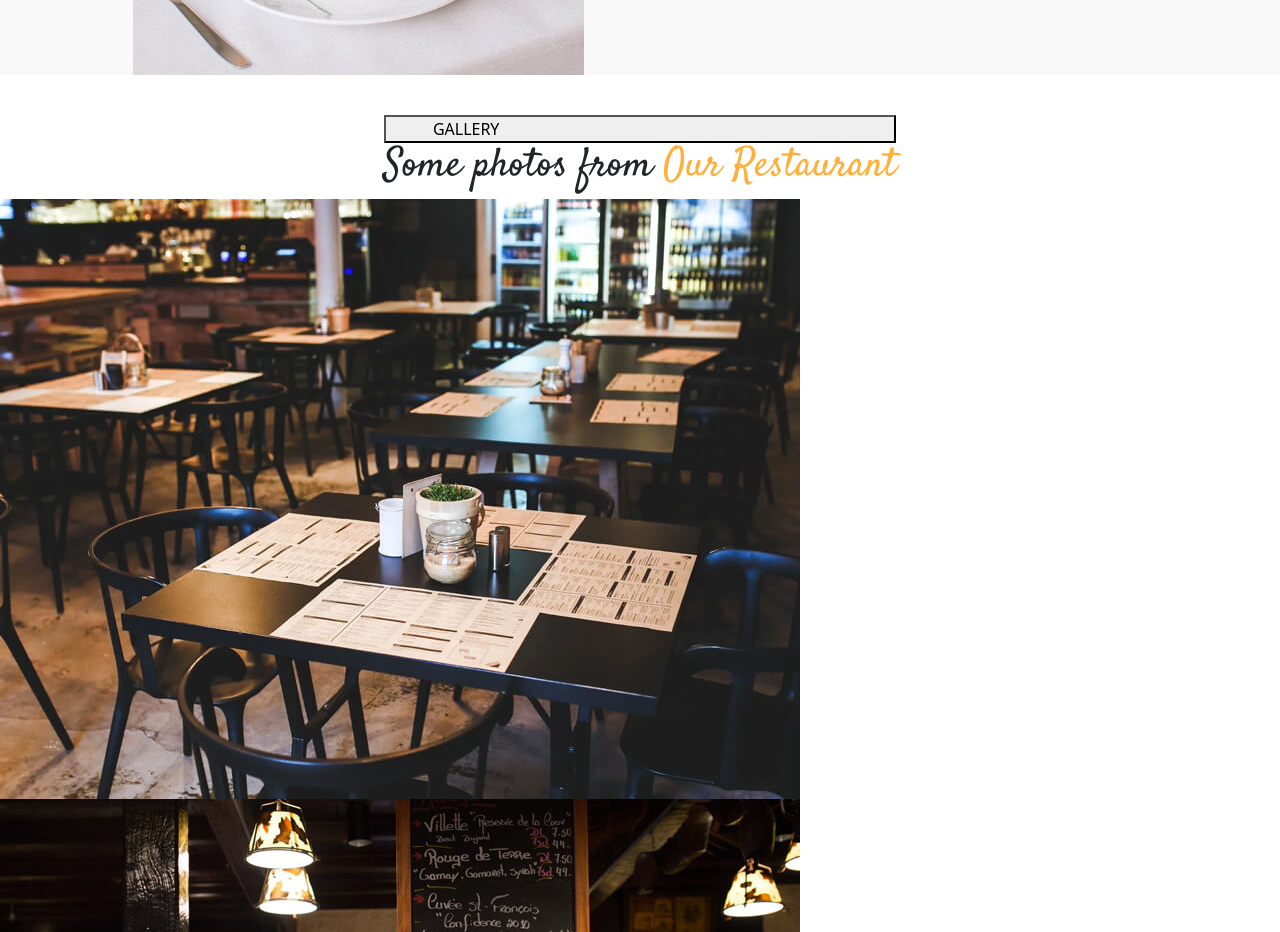
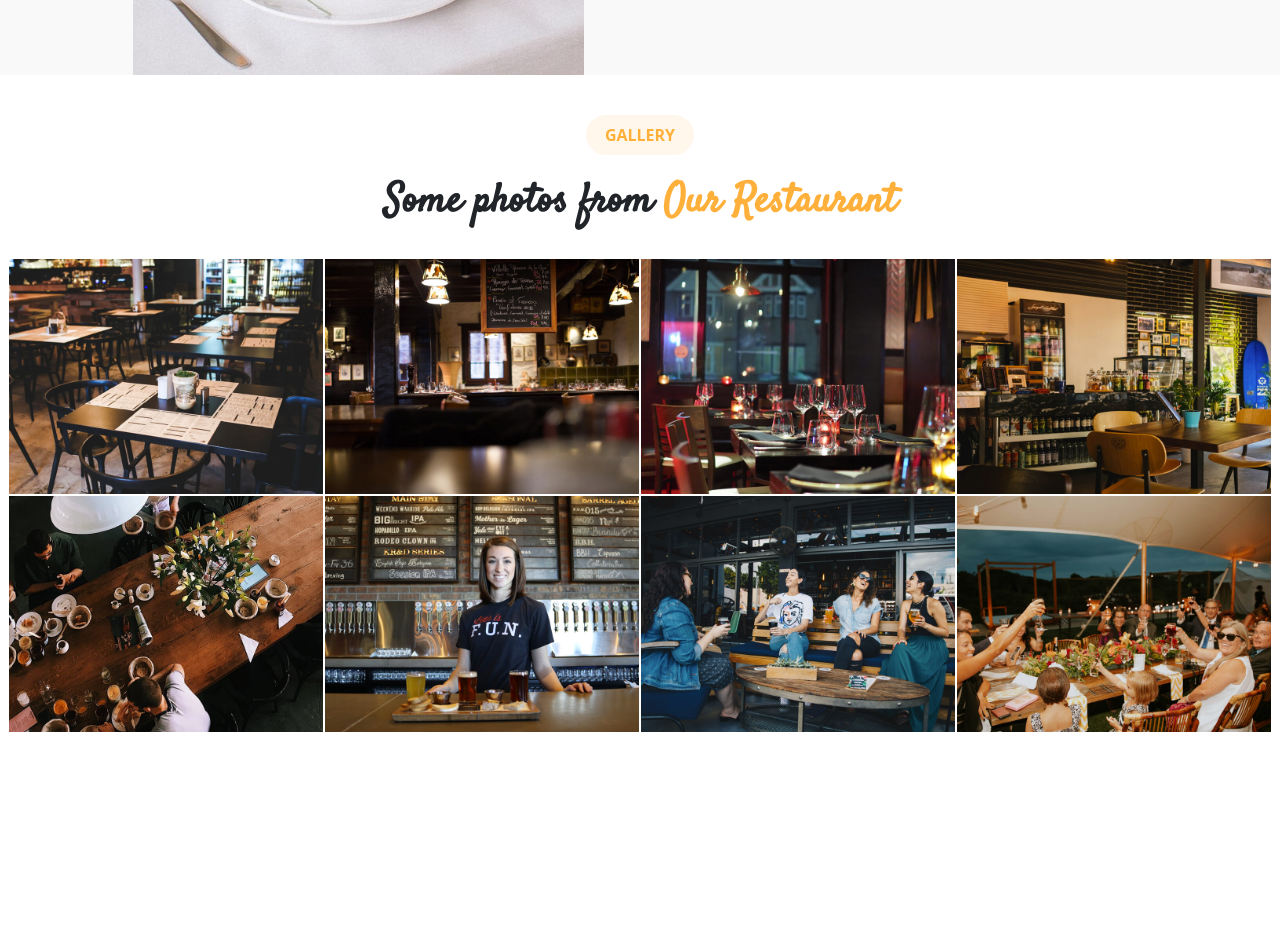
Before and after one commit to Hafsa-ouahbi/final_project, a website: page index.html in a window 1280 px wide. Shown: the part 4161-5093 px from the top of the page. After the commit the page ends 4893 px from the top, so only its background shows below. Drawn offline with nearby package versions, Linux system fonts and the light colour scheme.

Commit message:
finished gallery  section

```diff
--- a/index.html
+++ b/index.html
@@ -478,8 +478,8 @@
             </div>
         </div>
         <div class="gal">
-            <div>
-                <button class="grid-book">GALLERY</button>
+            <div class="head-gal">
+                <button class="but-gal">GALLERY</button>
                 <h2>Some photos from <span class="clr">Our Restaurant</span></h2>
             </div>
             <div class="grid-gal">
@@ -493,6 +493,7 @@
                 <img src="./public/img/images/gallery/gallery-8.jpg" alt="">
             </div>
         </div>
+        <div></div>
     </main>
     <script src="./node_modules/bootstrap/dist/js/bootstrap.bundle.js"></script>
 </body>
--- a/src/sass/modules/Home/_gallery.scss
+++ b/src/sass/modules/Home/_gallery.scss
@@ -2,8 +2,41 @@
     display: flex;
     flex-direction: column;
     align-items: center;
-    justify-content: center;
+    width: 100%;
+    gap: 3vh;
 }
 .grid-gal {
-
+    width: 100%;
+    display: grid;
+    grid-template-columns: repeat(4 , 1fr);
+    gap: 0.2vw;
+    padding-inline: 0.7vw;
+    overflow: hidden;
 }
+.grid-gal img {
+    &:hover {
+        transform: scale(1.1);
+    }
+}
+.grid-gal img {
+    // 100% of the grid box
+    width: 100%;
+    height: 100%;
+}
+.head-gal {
+    display: flex;
+    flex-direction: column;
+    gap: 3vh;
+    align-items: center;
+    h2 {
+        font-weight: bold;
+    }
+}
+.but-gal {
+    background-color: $soft-yellow;
+    padding: 1vh 1.5vw;
+    font-weight: bold;
+    color: $myclr;
+    border: none;
+    border-radius: 20px;
+}
```
Also changed, not shown: public/css/app.css, src/sass/modules/Home/_chefs.scss (added), 1 other file.
